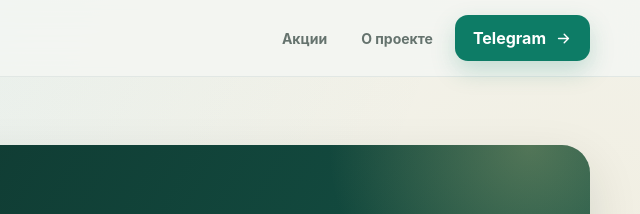
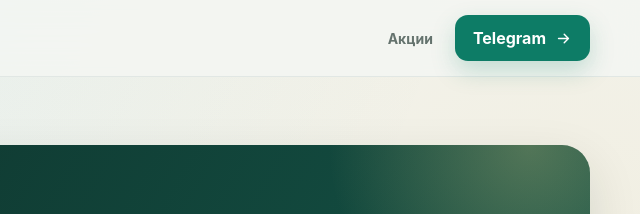
Before and after one commit to EmmaBlossom/cashbackster, a plain HTML site: page index.html in a window 1280 px wide. Shown: the top 214 px of the page, 640-1280 px from the left. Drawn offline with Linux system fonts and the light colour scheme.

Commit message:
Update index.html

```diff
--- a/index.html
+++ b/index.html
@@ -1334,7 +1334,6 @@
 
       <nav class="header-actions" aria-label="Главная навигация">
         <a class="header-link" href="#catalog">Акции</a>
-        <a class="header-link" href="#about">О проекте</a>
         <a class="button button-primary" data-telegram-link href="https://t.me/cashbackster" target="_blank" rel="noopener noreferrer">
           Telegram
           <svg width="17" height="17" viewBox="0 0 24 24" fill="none" aria-hidden="true">
```
